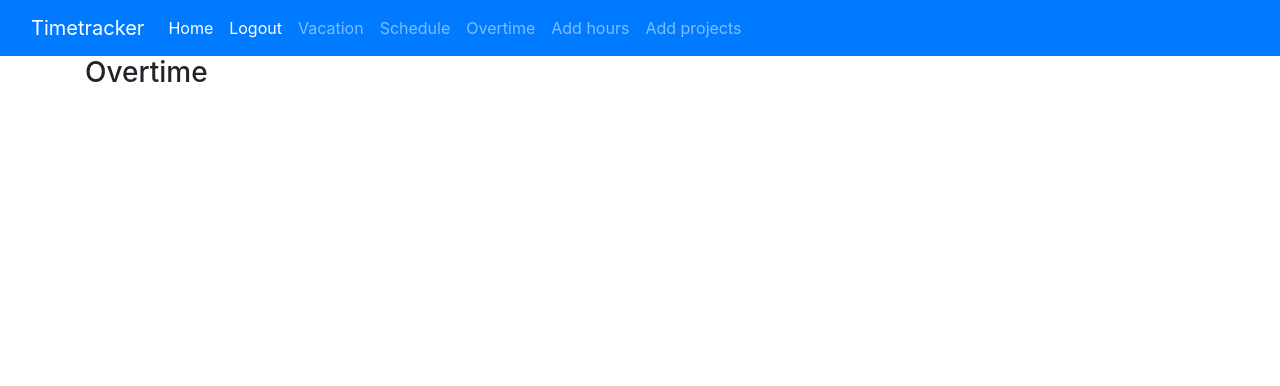
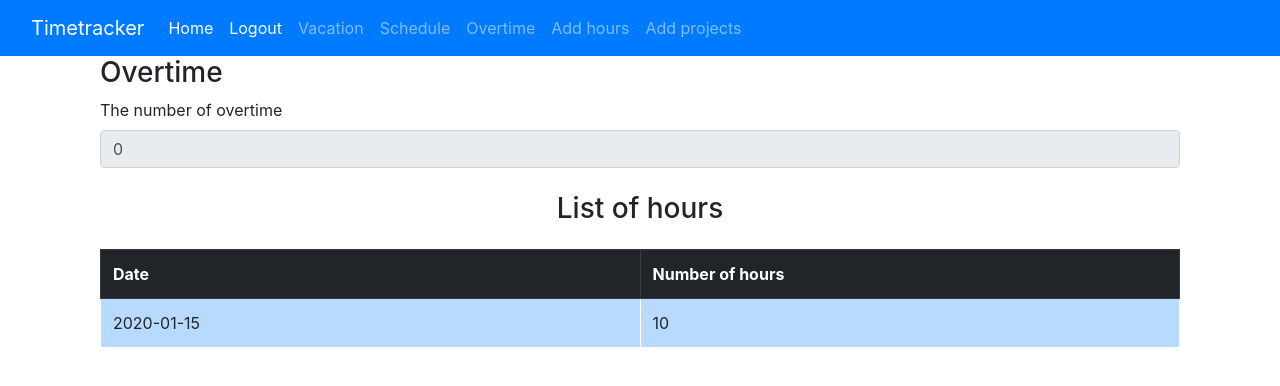
Before and after one commit to Gamattowicz/Timetracker_Flask, a Flask app: page /overtime in a window 1280 px wide. Shown: the top 386 px of the page. Run offline with Flask 2, Linux system fonts and the light colour scheme; a user stored in the database is signed in; tables that the repository leaves empty hold one stand-in row (values such as "Sample post"); some libraries are stand-ins or nearby versions.

Commit message:
add working hours each day list

```diff
--- a/timetracker/templates/overtime.html
+++ b/timetracker/templates/overtime.html
@@ -2,5 +2,32 @@
 {% block title %}Overtime{% endblock %}
 
 {% block content %}
-<h3>Overtime</h3>
+<div class="container">
+    <h3>Overtime</h3>
+    <div class="form-group">
+        <label for="overtime">The number of overtime</label>
+        <input type="number" class="form-control" id="overtime" name="overtime" value="{{ total_vacation_days if total_vacation_days else 0 }}" disabled>
+    </div>
+
+    <div class="work-day-list">
+    <h3 align="center" class="my-4">List of hours</h3>
+    <table class="table table-primary table-hover table-bordered">
+      <thead class="thead-dark">
+        <tr>
+          <th class="border border-dark" scope="col" style="width:40%">Date</th>
+          <th class="border border-dark" scope="col" style="width:40%">Number of hours</th>
+        </tr>
+      </thead>
+        <tbody>
+    {% for work_day, hour in work_days.items() %}
+        <tr>
+          <td class="border border-white">{{ work_day}}</td>
+          <td class="border border-white">{{ hour }}</td>
+        </tr>
+    {% endfor %}
+        </tbody>
+    </table>
+    </div>
+
+</div>
 {% endblock %}
--- a/timetracker/views.py
+++ b/timetracker/views.py
@@ -13,6 +13,7 @@ from matplotlib.figure import Figure
 import io
 import base64
 import numpy as np
+from calendar import day_name
 
 
 views = Blueprint('views', __name__)
@@ -199,7 +200,18 @@ def delete_vacation_day():
 @views.route('/overtime')
 @login_required
 def overtime():
-    return render_template('overtime.html', user=current_user)
+    hours = Hours.query.filter_by(user_id=current_user.id).all()
+    work_days = {}
+    overtime_num = 0
+    for hour in hours:
+        try:
+            work_days[hour.work_date] += hour.amount
+        except KeyError:
+            work_days[hour.work_date] = hour.amount
+    #     date = datetime.strptime(hour.work_date, '%Y-%m-%d').weekday()
+    #     if day_name[date] != 'Saturday' and day_name[date] != 'Sunday':
+    return render_template('overtime.html', user=current_user,
+                           work_days=work_days, hours=hours)
 
 
 @views.route('/schedule')
@@ -224,6 +236,10 @@ def schedule():
     ax.set_yticklabels([project.name for project in projects_list])
     fmt_month = mdates.MonthLocator(interval=1)
     ax.xaxis.set_major_locator(fmt_month)
+    fig.autofmt_xdate()
+    fig.suptitle('Projects start and end dates', fontsize=20)
+    fig.supxlabel('Start and end dates', fontsize=14)
+    fig.supylabel('Names of projects', fontsize=14)
 
     png_image = io.BytesIO()
     FigureCanvas(fig).print_png(png_image)
```
Also changed, not shown: timetracker/templates/schedule.html (+4 -3 lines), README.md.
